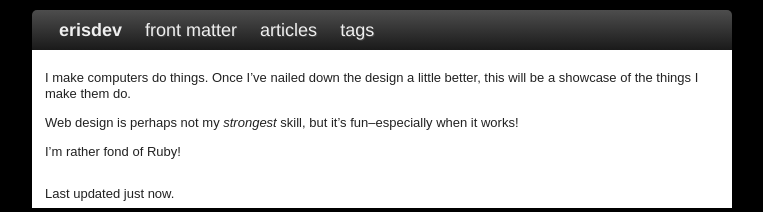
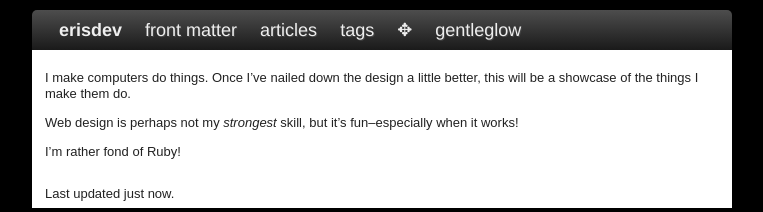
Before and after one commit to erisdev/erisdev.github.io, a Jekyll site: the page built from index.md, in a window 1280 px wide. Shown: the top 212 px of the page, without its empty margins (258-1021 px from the left). Built offline with Jekyll 4.4.1, drawn with Linux system fonts in a browser that asks for light colours; Markdown is read by kramdown in place of the engine named in the settings.

Commit message:
add link to Gentle Glow page

```diff
--- a/_layouts/default.html
+++ b/_layouts/default.html
@@ -36,6 +36,8 @@
 					<a class="ui-menu-item" href="/">front matter</a>
 					<a class="ui-menu-item" href="/articles">articles</a>
 					<a class="ui-menu-item" href="/tags">tags</a>
+					<span class="ui-menu-divider"></span>
+					<a class="ui-menu-item" href="/sw/gentleglow">gentleglow</a>
 				</nav>
 			</header>
 			<div id="main" role="main">
```
